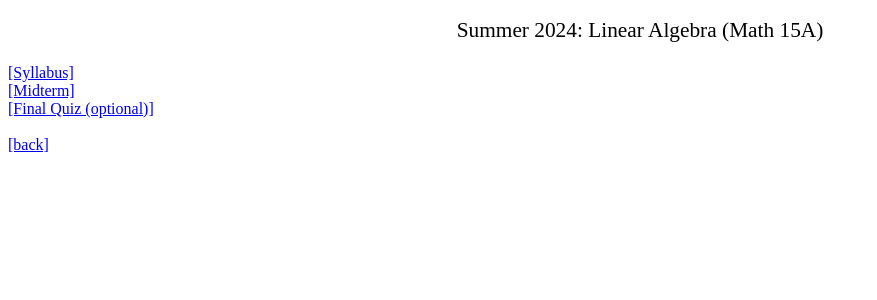
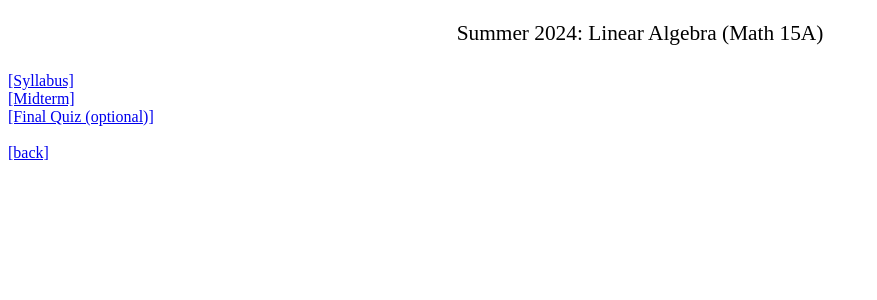
Before and after one commit to axhou/axhou.github.io, a Jekyll site: the page s2024la.html, which Jekyll copies as it is, in a window 1280 px wide. Shown: the top 300 px of the page, without its empty margins (0-877 px from the left). Built offline with Jekyll 4.4.1, drawn with Linux system fonts in a browser that asks for light colours.

Commit message:
Update s2024la.html

```diff
--- a/s2024la.html
+++ b/s2024la.html
@@ -9,14 +9,12 @@
       font-family: serif;
       font-size: 16px;
     }
-    h2 {
-  text-align: center;
-  font-family: serif;
-  font-size: 16pt;
-  font-weight: normal;
-  margin-bottom: 1em;
-}
-
+    h3 {
+      text-align: center;
+      font-weight: normal;
+      font-size: 16pt;
+      margin-bottom: 1.2em;
+    }
   </style>
 
   <!-- Google tag (gtag.js) -->
@@ -31,7 +29,7 @@
 
 <body>
 
-  <h2>Summer 2024: Linear Algebra (Math 15A)</h2>
+  <h3>Summer 2024: Linear Algebra (Math 15A)</h3>
 
   <p>
     <a href="./docs/s24la/s24lasyllabus.pdf">[Syllabus]</a><br/>
```
